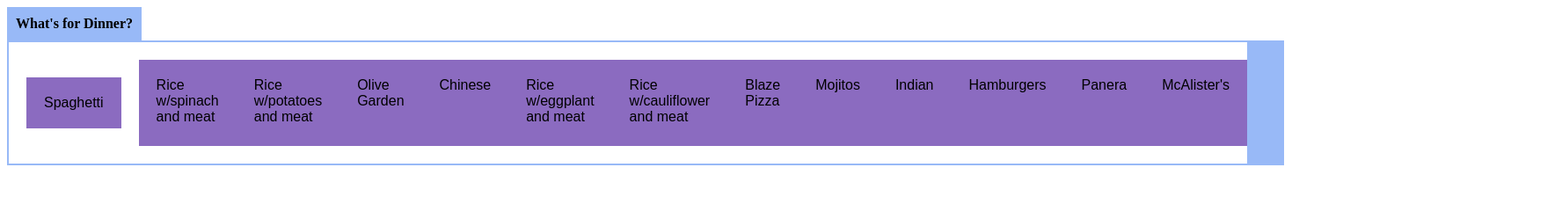
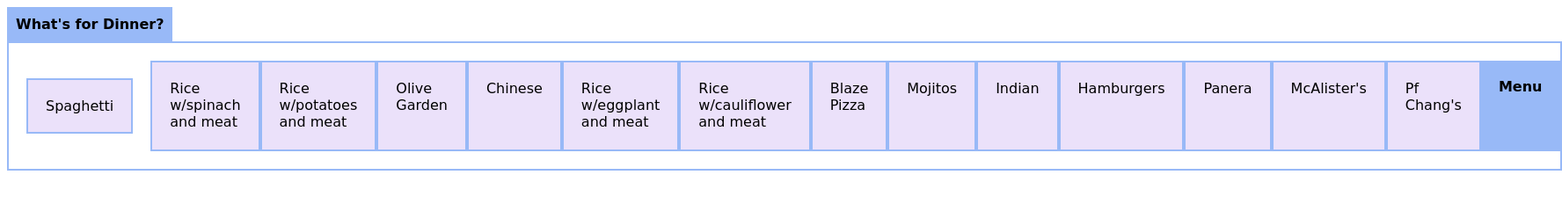
Before and after one commit to rsnasraty/whatsfordinner, a plain HTML site: page index.html in a window 1280 px wide. Shown: the whole page at 88% size, 1776 px wide, since content can reach past the window. Drawn offline with Linux system fonts and the light colour scheme.

Commit message:
Added dinner options and styling

```diff
--- a/index.html
+++ b/index.html
@@ -117,9 +117,18 @@
     >
       McAlister's
     </div>
+    <div
+      id="draggable-12"
+      class="example-draggable"
+      draggable="true"
+      ondragstart="onDragStart(event);"
+    >
+      Pf Chang's
+    </div>
         <div class="example-dropzone"
         ondragover="onDragOver(event);"
         ondrop="onDrop(event);">
+        Menu
         </div>
         </div>
         <script src="main.js"></script>
--- a/main.css
+++ b/main.css
@@ -2,7 +2,7 @@
   border: 2px solid #98b9f7;
   color: black;
   display: inline-flex;
-  font-family: sans-serif;
+  font-family: 'Lucida', cursive;
   font-weight: bold;
 }
 
@@ -13,11 +13,12 @@
 }
 
 .example-draggable {
-  background-color: #8b6bc0;
+  background-color: #ebe1fa;
   font-weight: normal;
   margin-bottom: 20px;
   margin-top: 20px;
   padding: 20px;
+  border: 2px solid #98b9f7;
 }
 
 .example-dropzone {
@@ -25,6 +26,8 @@
   flex-basis: 100%;
   flex-grow: 1;
   padding: 20px;
+  margin-bottom: 20px;
+  margin-top: 20px;
 }
 
 .title-name {
@@ -32,4 +35,6 @@
   padding: 10px;
   display: inline-flex;
   font-weight: bolder;
+  float: left;
+  font-family: 'Lucida', cursive;
 }
--- a/main.js
+++ b/main.js
@@ -1,7 +1,7 @@
 function onDragStart(event) {
   event.dataTransfer.setData("text/plain", event.target.id);
 
-  event.currentTarget.style.backgroundColor = "pink";
+  event.currentTarget.style.backgroundColor = "mediumslateblue";
 }
 
 function onDragOver(event) {
```
